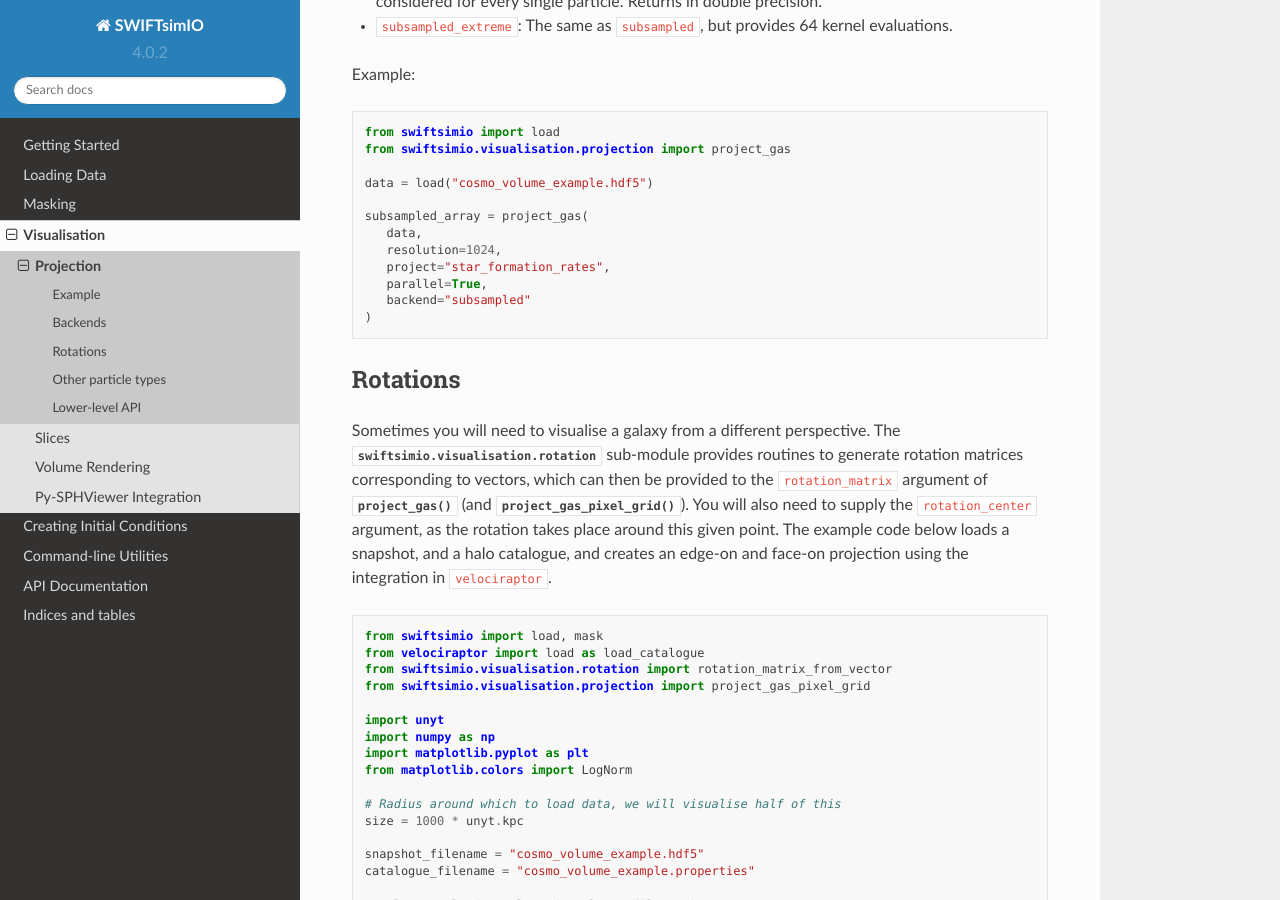
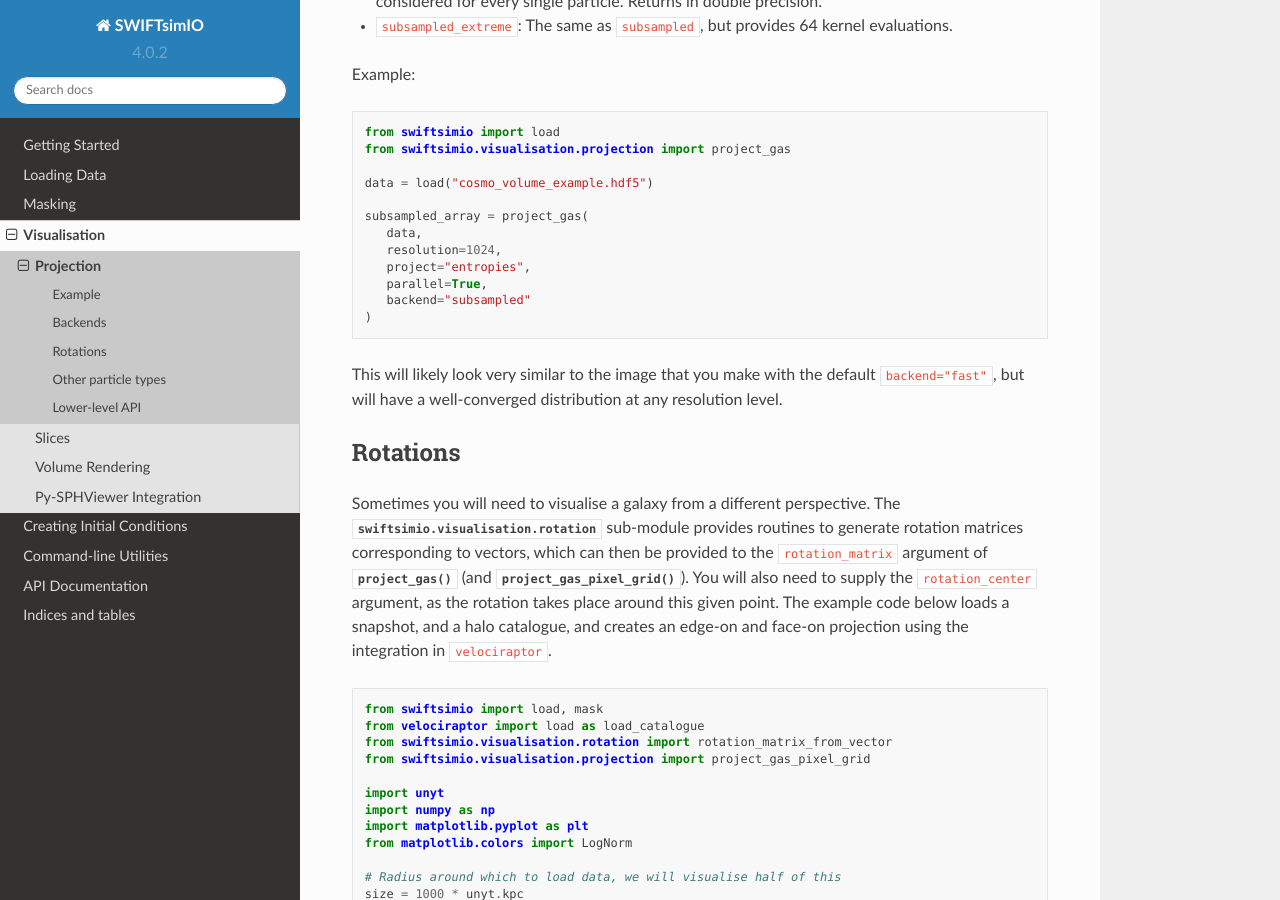
Before and after one commit to SWIFTSIM/swiftsimio, a Sphinx documentation site: the page built from docs/source/visualisation/projection.rst, in a window 1280 px wide and 900 px high, scrolled down 2853 px. Built offline with Sphinx 7.4.7 and the Read the Docs theme 2.0.0, drawn with Linux system fonts in a browser that asks for light colours; pages that are not in the unit, such as notebooks, are missing from menus; the version number is read from the project's files by our own code.

Commit message:
Address 2: used star_formation_rates in backend example which was empty

```diff
--- a/docs/source/visualisation/projection.rst
+++ b/docs/source/visualisation/projection.rst
@@ -128,10 +128,14 @@ Example:
    subsampled_array = project_gas(
       data,
       resolution=1024,
-      project="star_formation_rates",
+      project="entropies",
       parallel=True,
       backend="subsampled"
    )
+
+This will likely look very similar to the image that you make with the default
+``backend="fast"``, but will have a well-converged distribution at any resolution
+level.
 
 Rotations
 ---------
```
